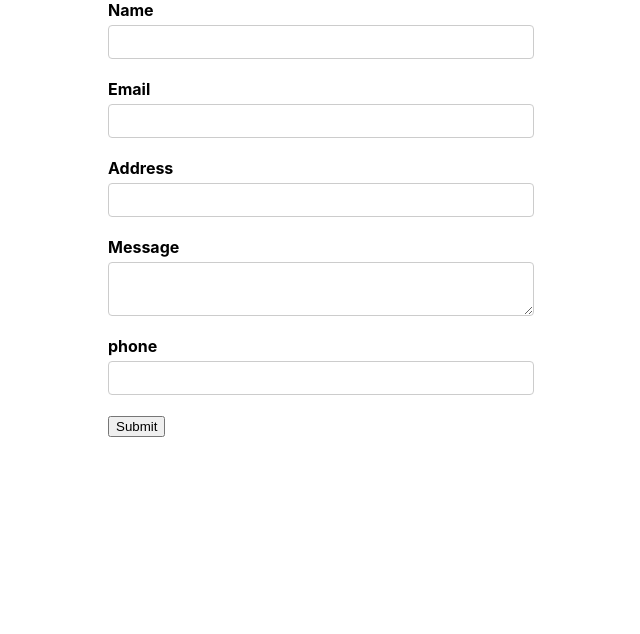
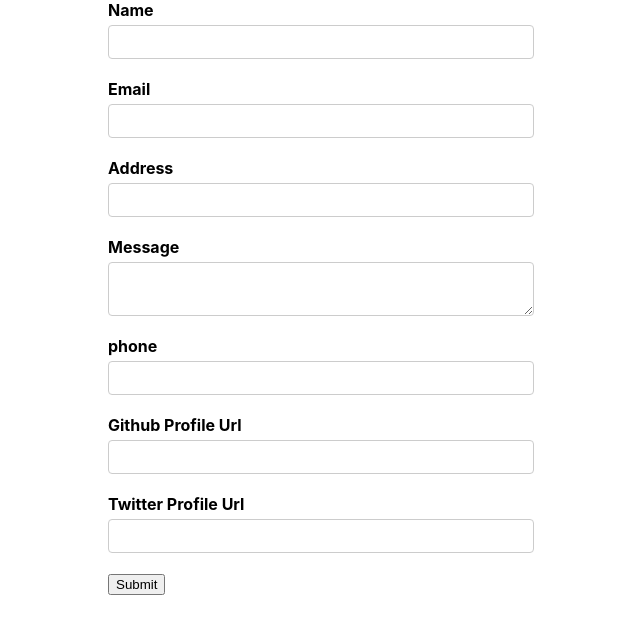
Before and after one commit to rifqirosyidi/learn-formik, a React (Create React App) app: page / in a window 1280 px wide. Shown: the top 634 px of the page, without its empty margins (319-959 px from the left). Built offline with nearby package versions, Linux system fonts and the light colour scheme.

Commit message:
nested object

```diff
--- a/src/components/MyForm.js
+++ b/src/components/MyForm.js
@@ -9,6 +9,10 @@ const initialValues = {
   address: "",
   message: "",
   phone: "",
+  socials: {
+    github: "",
+    twitter: "",
+  },
 };
 
 const onSubmit = (values) => {
@@ -57,7 +61,7 @@ const MyForm = () => {
           <label htmlFor="phone">phone</label>
           <Field name="phone">
             {(props) => {
-              const { field, form, meta } = props;
+              const { field, meta } = props;
               return (
                 <div>
                   <input type="text" id="phone" {...field}></input>
@@ -69,6 +73,16 @@ const MyForm = () => {
           <ErrorMessage name="phone" />
         </div>
 
+        {/* Nested Properties */}
+        <div className="form-control">
+          <label htmlFor="github">Github Profile Url</label>
+          <Field type="text" id="github" name="socials.github" />
+        </div>
+        <div className="form-control">
+          <label htmlFor="twitter">Twitter Profile Url</label>
+          <Field type="text" id="twitter" name="socials.twitter" />
+        </div>
+
         <button type="submit">Submit</button>
       </Form>
     </Formik>
```
